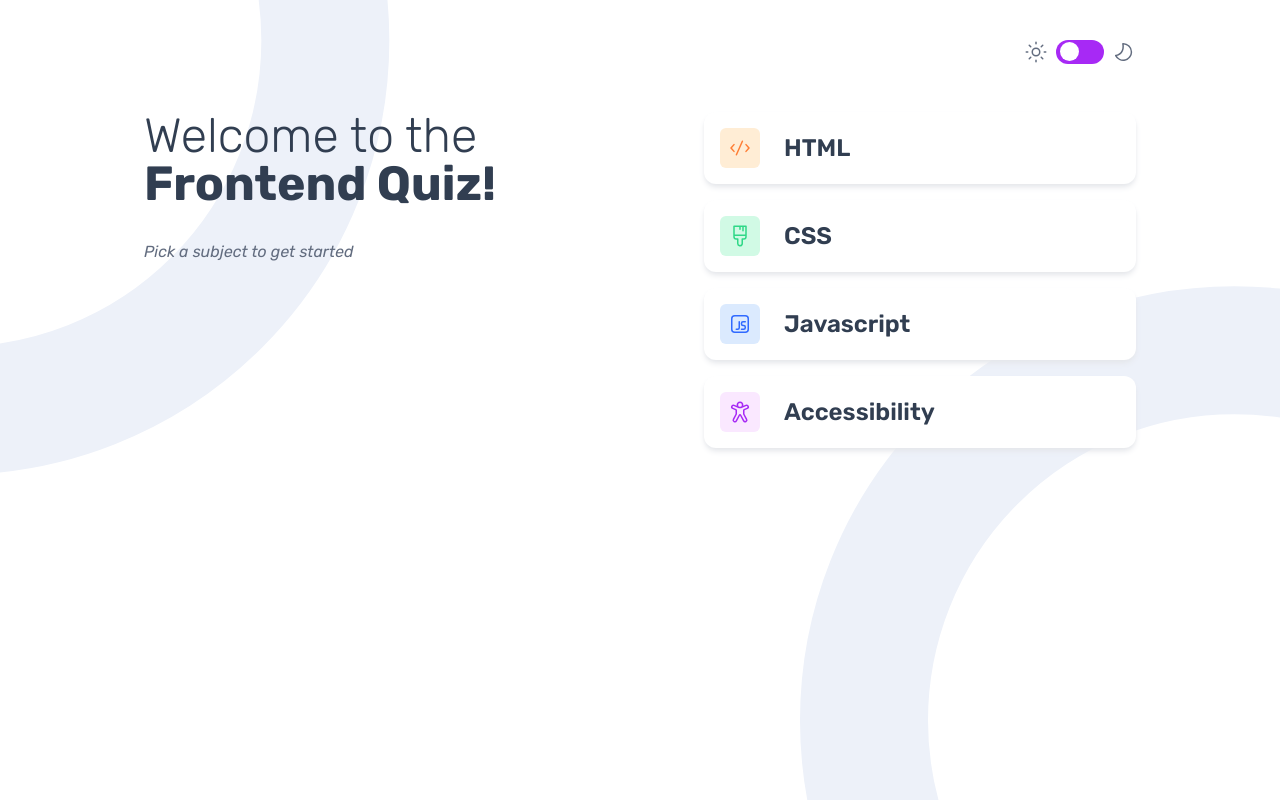
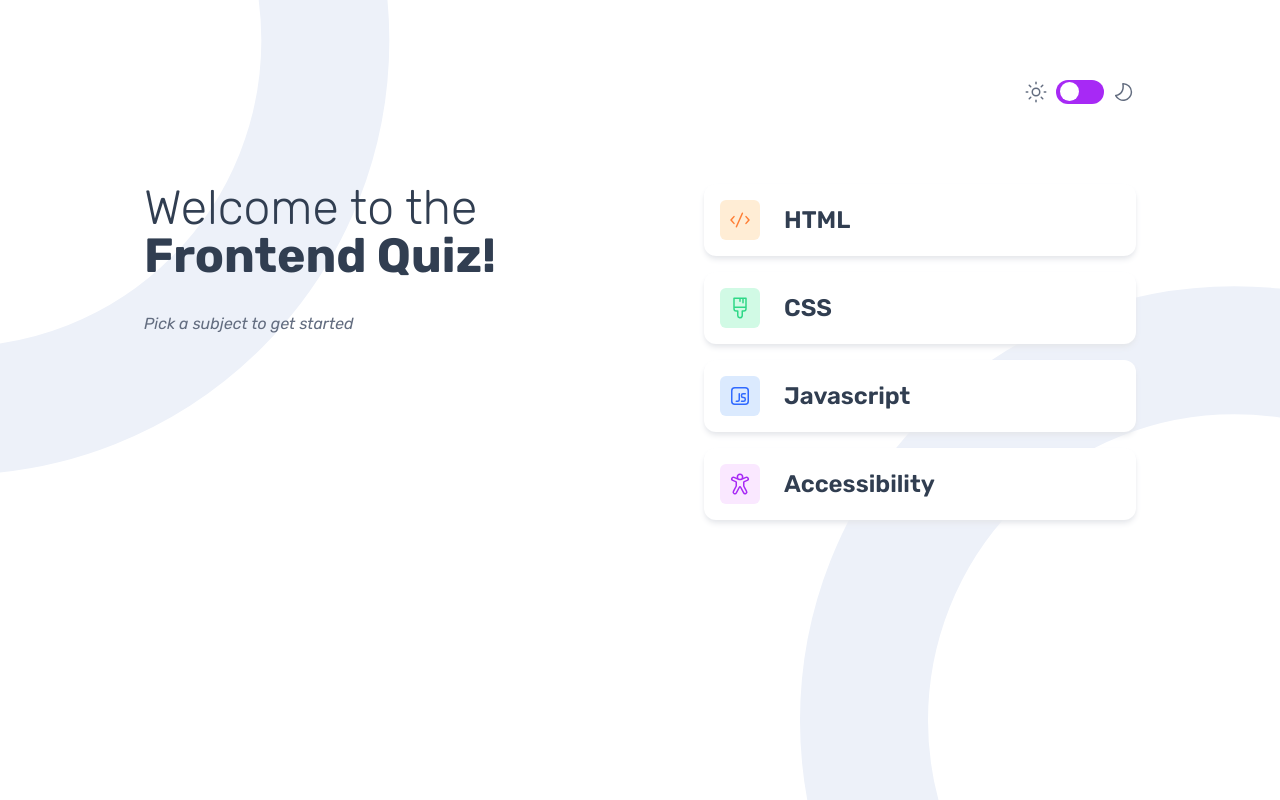
Before and after one commit to duncan-chege/frontend-quiz, a Next.js app: page / in a window 1280 px wide. Built offline with nearby package versions, Linux system fonts and the light colour scheme.

Commit message:
increase header padding in large screens

```diff
--- a/app/layout.tsx
+++ b/app/layout.tsx
@@ -17,7 +17,7 @@ export default function RootLayout({
   return (
     <html lang="en">
       <body
-        className="pt-10 pb-4 px-8 md:px-20 xl:px-36 bg-cover bg-center min-h-screen bg-[url('/pattern-background-mobile-light.svg')]
+        className="xl:pt-20 pt-12 pb-4 px-8 md:px-20 xl:px-36 bg-cover bg-center min-h-screen bg-[url('/pattern-background-mobile-light.svg')]
       md:bg-[url('/pattern-background-tablet-light.svg')] xl:bg-[url('/pattern-background-desktop-light.svg')]
       dark:bg-[url('/pattern-background-mobile-dark.svg')] dark:md:bg-[url('/pattern-background-tablet-dark.svg')]
       dark:xl:bg-[url('/pattern-background-desktop-dark.svg') dark:bg-dark-navy">
--- a/components/Header.tsx
+++ b/components/Header.tsx
@@ -30,7 +30,7 @@ export default function Header() {
     : { title: "", icon: "" };
 
   return (
-    <header className="flex justify-between pb-12">
+    <header className="flex justify-between pb-12 xl:pb-20">
       <div className="flex items-center gap-x-4">
         {icon && (
           <Image
```
